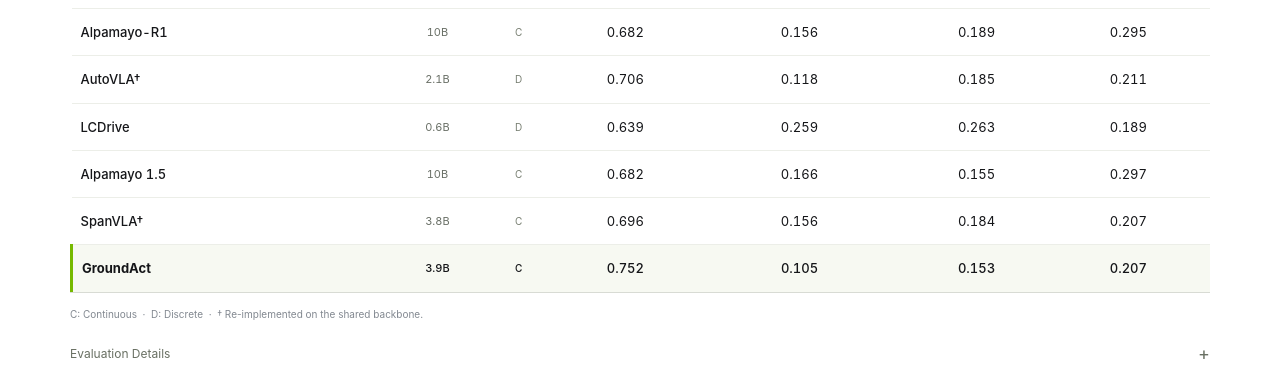
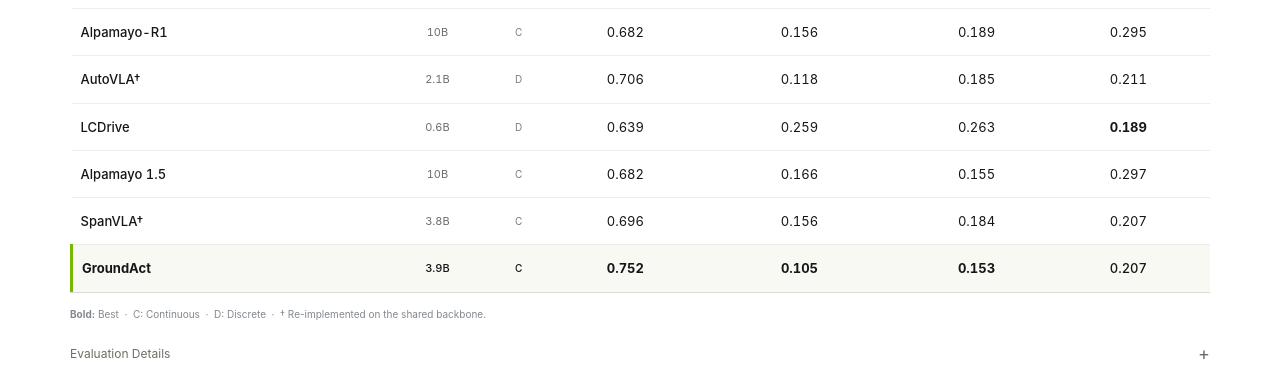
Before and after one commit to GroundAct/groundact.github.io, a plain HTML site: page index.html in a window 1280 px wide. Shown: the part 4588-4961 px from the top of the page. Drawn offline with Linux system fonts and the light colour scheme.

Commit message:
Bold the best value in each benchmark metric

```diff
--- a/editorial.css
+++ b/editorial.css
@@ -50,6 +50,7 @@
 #performance-table tr.ours td { background:#f7f9f2; border-top:1px solid #c6d5b2; color:var(--ink); font-weight:450; }
 #performance-table tr.ours td:first-child { font-weight:700; border-left:3px solid var(--green); }
 .metric-value { display:inline-block; min-width:52px; padding:4px 5px; border-radius:4px; font-variant-numeric:tabular-nums; line-height:1.25; }
+.metric-value.is-best { font-weight:750; }
 .evaluation-details { border-bottom:1px solid #e2e5dd; margin-top:5px; }
 .evaluation-details summary { display:flex; justify-content:space-between; align-items:center; cursor:pointer; padding:15px 0; color:#697063; font-size:12px; list-style:none; }
 .evaluation-details summary::-webkit-details-marker { display:none; }
--- a/index.html
+++ b/index.html
@@ -4,7 +4,7 @@
 <meta charset="utf-8"><meta name="viewport" content="width=device-width, initial-scale=1"><meta name="theme-color" content="#151619">
 <meta name="description" content="GroundAct: preserving the physical connection from grounded reasoning to action generation in autonomous driving.">
 <title>GroundAct — Grounding What Shapes The Plan</title>
-<link rel="icon" href="assets/favicon.svg" type="image/svg+xml"><link rel="stylesheet" href="styles.css"><link rel="stylesheet" href="theme-neutral.css?v=20260930-copy"><link rel="stylesheet" href="physical-flow.css?v=20260930-copy"><script src="script.js?v=20260930-tables" defer></script><script src="motion.js" defer></script><link rel="stylesheet" href="editorial.css?v=20260930-tables"><script src="physical-flow.js?v=20260930-clean" defer></script>
+<link rel="icon" href="assets/favicon.svg" type="image/svg+xml"><link rel="stylesheet" href="styles.css"><link rel="stylesheet" href="theme-neutral.css?v=20260930-copy"><link rel="stylesheet" href="physical-flow.css?v=20260930-copy"><script src="script.js?v=20260930-best" defer></script><script src="motion.js" defer></script><link rel="stylesheet" href="editorial.css?v=20260930-best"><script src="physical-flow.js?v=20260930-clean" defer></script>
 </head>
 <body>
 <a class="skip" href="#overview">Skip to content</a>
@@ -90,7 +90,7 @@
     <div class="table-context"><p id="table-description"></p><span class="metric-directions">↑ Higher Is Better &nbsp; ↓ Lower Is Better</span></div>
     <p id="table-scroll-hint" class="table-scroll-hint" hidden>Scroll For All Metrics <span aria-hidden="true">→</span></p>
     <div class="table-scroll" tabindex="0" role="region" aria-label="Driving performance results; scroll horizontally for all metrics"><table id="performance-table"></table></div>
-    <p class="table-key">C: Continuous &nbsp;·&nbsp; D: Discrete &nbsp;·&nbsp; † Re-implemented on the shared backbone.</p>
+    <p class="table-key"><strong>Bold:</strong> Best &nbsp;·&nbsp; C: Continuous &nbsp;·&nbsp; D: Discrete &nbsp;·&nbsp; † Re-implemented on the shared backbone.</p>
     <details class="evaluation-details"><summary>Evaluation Details <span aria-hidden="true">+</span></summary><p class="table-note" id="table-note"></p></details>
   </div>
 </div>
--- a/script.js
+++ b/script.js
@@ -51,6 +51,11 @@
 }
 function showTable(key) {
   const data = datasets[key];
+  const bestValues = data.headers.slice(3).map((_, offset) => {
+    const column = offset + 3;
+    const values = data.rows.map(row => Number(row[column]));
+    return data.higher.includes(column) ? Math.max(...values) : Math.min(...values);
+  });
   document.getElementById('table-description').textContent = data.description;
   document.getElementById('table-note').textContent = data.note;
   document.getElementById('results-panel').setAttribute('aria-labelledby', 'tab-' + key);
@@ -74,9 +79,11 @@
       const td = tr.insertCell();
       const text = i >= 3 && key === 'closed' ? Number(value).toFixed(3) : value;
       if (i >= 3) {
-        const metric = document.createElement('span');
-        metric.className = 'metric-value';
+        const isBest = Number(value) === bestValues[i - 3];
+        const metric = document.createElement(isBest ? 'strong' : 'span');
+        metric.className = `metric-value${isBest ? ' is-best' : ''}`;
         metric.textContent = text;
+        if (isBest) metric.setAttribute('aria-label', `${text}; best`);
         td.append(metric);
       } else td.textContent = text;
     });
```
